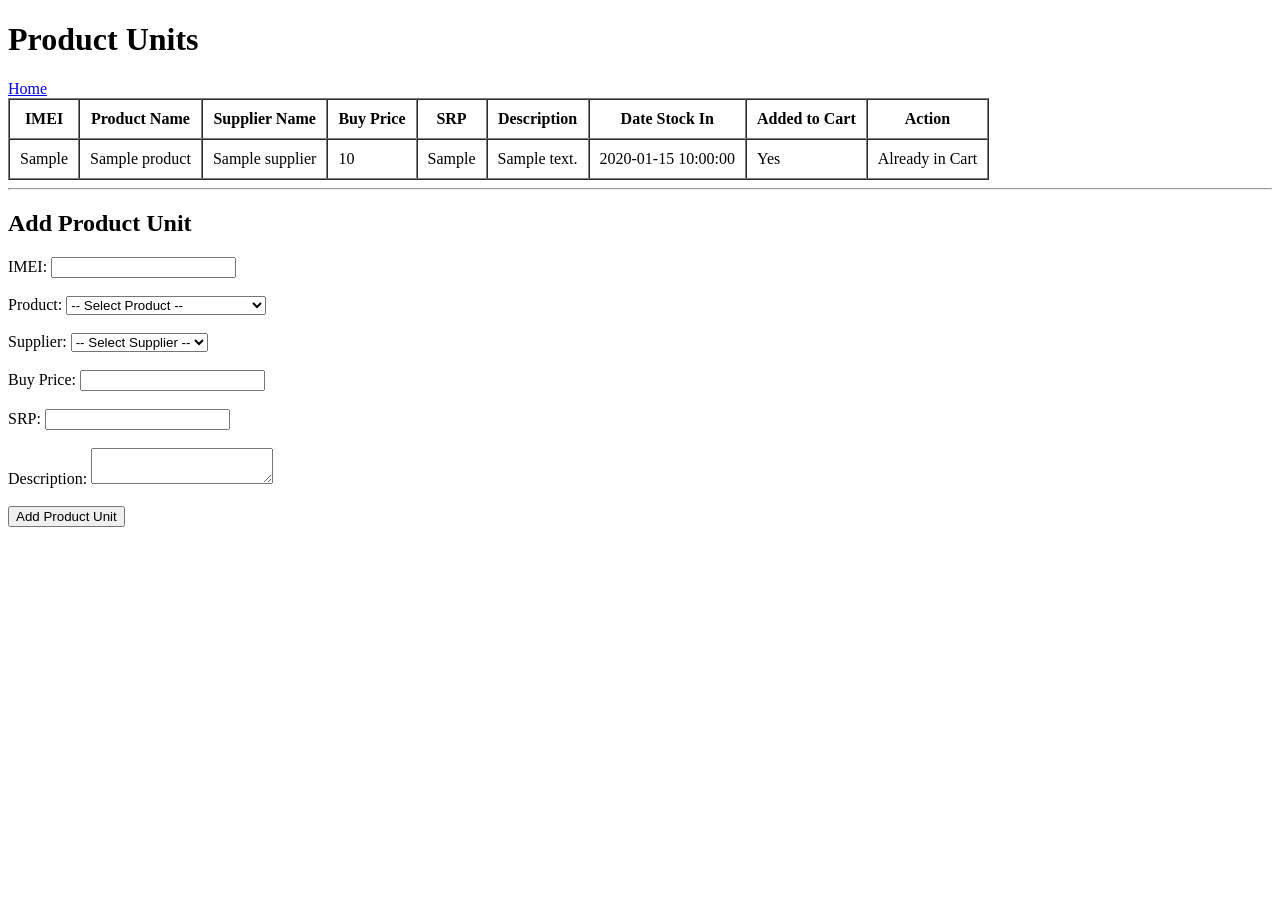
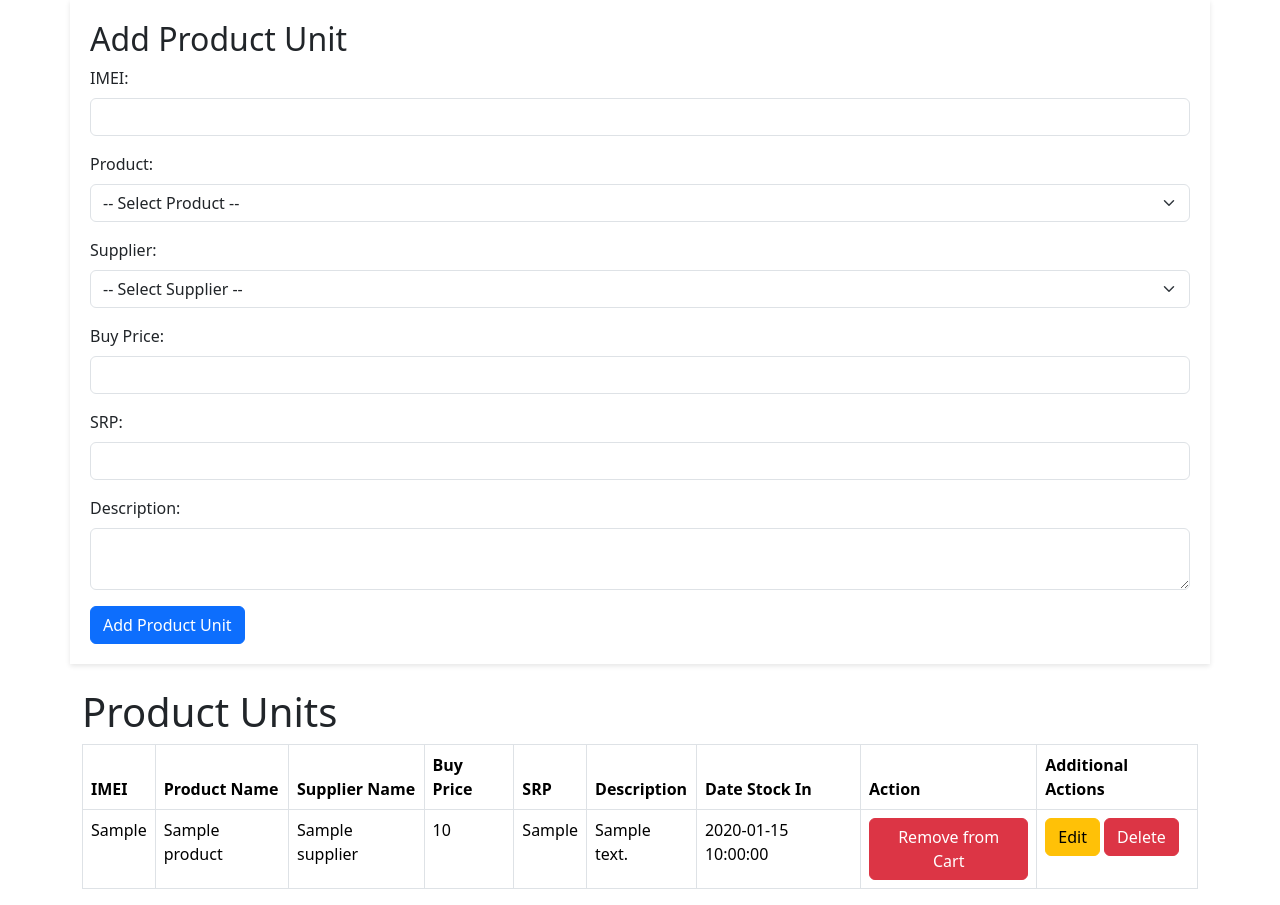
Before and after one commit to vicky5571/sales_hp_remake, a PHP site: page /product_unit.php in a window 1280 px wide. Before the commit the page ends 527 px from the top, so only its background shows below. Run offline with PHP 8.4, Linux system fonts and the light colour scheme; the visitor is signed in with stand-in values (Sample User, id 1); tables that the repository leaves empty or names only in its code hold one stand-in row (values such as "Sample post").

Commit message:
add to cart done

```diff
--- a/add_to_cart.php
+++ b/add_to_cart.php
@@ -36,6 +36,10 @@
             $update_cart_query = "UPDATE carts SET quantity = quantity + 1 WHERE cart_id = '$cart_id'";
             $conn->query($update_cart_query);
 
+            // Update ADDED_TO_CART to 1
+            $update_product_unit_query = "UPDATE product_unit SET ADDED_TO_CART = 1 WHERE IMEI = '$imei'";
+            $conn->query($update_product_unit_query);
+
             echo "Item added to cart successfully!";
         } else {
             die("Error adding item to cart: " . $conn->error);
@@ -44,4 +48,3 @@
 } else {
     echo "Invalid request method.";
 }
-?>
--- a/carts.php
+++ b/carts.php
@@ -31,9 +31,11 @@
 ?>
 <!DOCTYPE html>
 <html>
+
 <head>
     <title>Cart</title>
 </head>
+
 <body>
     <h1>Your Cart</h1>
     <table>
@@ -43,6 +45,7 @@
                 <th>Description</th>
                 <th>Buy Price</th>
                 <th>SRP</th>
+                <th>Sold Price</th>
                 <th>Action</th>
             </tr>
         </thead>
@@ -68,4 +71,5 @@
     <p>Total Price: <?= $totalPrice ?></p>
     <a href="checkout.php">Checkout</a>
 </body>
+
 </html>
--- a/product_unit.php
+++ b/product_unit.php
@@ -21,66 +21,8 @@
                       JOIN SUPPLIERS s ON pu.SUPPLIER_ID = s.SUPPLIER_ID";
 $productUnitsResult = $conn->query($productUnitsQuery);
 
-// Handle form submission for adding a product unit
-if ($_SERVER['REQUEST_METHOD'] == 'POST' && isset($_POST['add_product_unit'])) {
-    $imei = $_POST['imei'];
-    $productId = $_POST['product_id'];
-    $supplierId = $_POST['supplier_id'];
-    $buyPrice = $_POST['buy_price'];
-    $srp = $_POST['srp'];
-    $description = $_POST['product_unit_description'];
-    $dateStockIn = date('Y-m-d H:i:s'); // Current date and time
+?>
 
-    $conn->begin_transaction();
-
-    try {
-        // Insert into product_unit table
-        $insertQuery = "INSERT INTO PRODUCT_UNIT (IMEI, PRODUCT_ID, SUPPLIER_ID, BUY_PRICE, SRP,
-                        PRODUCT_UNIT_DESCRIPTION, DATE_STOCK_IN)
-                        VALUES ('$imei', '$productId', '$supplierId', '$buyPrice', '$srp',
-                        '$description', '$dateStockIn')";
-        $conn->query($insertQuery);
-
-        // Update quantity in products table
-        $updateQuantityQuery = "UPDATE PRODUCTS SET QUANTITY = QUANTITY + 1 WHERE PRODUCT_ID = '$productId'";
-        $conn->query($updateQuantityQuery);
-
-        $conn->commit();
-
-        echo "<script>alert('Product unit added successfully, and product quantity updated!');
-              window.location.href='product_unit.php';</script>";
-    } catch (Exception $e) {
-        $conn->rollback();
-        echo "<script>alert('Error: " . $e->getMessage() . "');</script>";
-    }
-}
-
-// Handle Add to Cart Action
-if ($_SERVER['REQUEST_METHOD'] == 'POST' && isset($_POST['add_to_cart'])) {
-    $imei = $_POST['imei'];
-    $cartId = 1; // Assuming a default cart_id, replace with dynamic logic if required
-
-    $conn->begin_transaction();
-
-    try {
-        // Insert into cart_items
-        $addItemQuery = "INSERT INTO CART_ITEMS (CART_ID, IMEI) VALUES ('$cartId', '$imei')";
-        $conn->query($addItemQuery);
-
-        // Update product_unit added_to_cart column
-        $updateProductUnitQuery = "UPDATE PRODUCT_UNIT SET ADDED_TO_CART = TRUE WHERE IMEI = '$imei'";
-        $conn->query($updateProductUnitQuery);
-
-        $conn->commit();
-        echo "<script>alert('Product unit added to cart successfully!');
-              window.location.href='product_unit.php';</script>";
-    } catch (Exception $e) {
-        $conn->rollback();
-        echo "<script>alert('Error: " . $e->getMessage() . "');</script>";
-    }
-}
-
-?>
 
 <!DOCTYPE html>
 <html lang="en">
@@ -88,15 +30,65 @@
 <head>
     <meta charset="UTF-8">
     <meta name="viewport" content="width=device-width, initial-scale=1.0">
-    <title>Product Unit</title>
+    <title>Product Units</title>
+    <link href="https://cdn.jsdelivr.net/npm/bootstrap@5.3.0-alpha3/dist/css/bootstrap.min.css" rel="stylesheet">
+    <style>
+        #addProductUnitSection {
+            position: sticky;
+            top: 0;
+            z-index: 1000;
+            background-color: white;
+            padding: 20px;
+            box-shadow: 0 2px 5px rgba(0, 0, 0, 0.1);
+        }
+    </style>
 </head>
 
 <body>
+    <div id="addProductUnitSection" class="container">
+        <h2>Add Product Unit</h2>
+        <form method="POST" action="">
+            <div class="mb-3">
+                <label for="imei" class="form-label">IMEI:</label>
+                <input type="text" name="imei" id="imei" class="form-control" required>
+            </div>
+            <div class="mb-3">
+                <label for="product_id" class="form-label">Product:</label>
+                <select name="product_id" id="product_id" class="form-select" required>
+                    <option value="">-- Select Product --</option>
+                    <?php while ($product = $productsResult->fetch_assoc()) : ?>
+                        <option value="<?= $product['PRODUCT_ID']; ?>"><?= $product['PRODUCT_NAME']; ?> (Quantity: <?= $product['QUANTITY']; ?>)</option>
+                    <?php endwhile; ?>
+                </select>
+            </div>
+            <div class="mb-3">
+                <label for="supplier_id" class="form-label">Supplier:</label>
+                <select name="supplier_id" id="supplier_id" class="form-select" required>
+                    <option value="">-- Select Supplier --</option>
+                    <?php while ($supplier = $suppliersResult->fetch_assoc()) : ?>
+                        <option value="<?= $supplier['SUPPLIER_ID']; ?>"><?= $supplier['SUPPLIER_NAME']; ?></option>
+                    <?php endwhile; ?>
+                </select>
+            </div>
+            <div class="mb-3">
+                <label for="buy_price" class="form-label">Buy Price:</label>
+                <input type="number" name="buy_price" id="buy_price" class="form-control" step="0.01" required>
+            </div>
+            <div class="mb-3">
+                <label for="srp" class="form-label">SRP:</label>
+                <input type="number" name="srp" id="srp" class="form-control" step="0.01" required>
+            </div>
+            <div class="mb-3">
+                <label for="product_unit_description" class="form-label">Description:</label>
+                <textarea name="product_unit_description" id="product_unit_description" class="form-control" required></textarea>
+            </div>
+            <button type="submit" name="add_product_unit" class="btn btn-primary">Add Product Unit</button>
+        </form>
+    </div>
+
+    <div class="container mt-4">
         <h1>Product Units</h1>
-    <a href="index.php">Home</a>
-
-    <!-- Display Product Units Table -->
-    <table border="1" cellpadding="10" cellspacing="0">
+        <table class="table table-bordered">
             <thead>
                 <tr>
                     <th>IMEI</th>
@@ -106,78 +98,76 @@
                     <th>SRP</th>
                     <th>Description</th>
                     <th>Date Stock In</th>
-                <th>Added to Cart</th>
                     <th>Action</th>
+                    <th>Additional Actions</th>
                 </tr>
             </thead>
             <tbody>
                 <?php while ($productUnit = $productUnitsResult->fetch_assoc()) : ?>
                     <tr>
-                    <td><?= $productUnit['IMEI']; ?></td>
-                    <td><?= $productUnit['PRODUCT_NAME']; ?></td>
-                    <td><?= $productUnit['SUPPLIER_NAME']; ?></td>
-                    <td><?= $productUnit['BUY_PRICE']; ?></td>
-                    <td><?= $productUnit['SRP']; ?></td>
-                    <td><?= $productUnit['PRODUCT_UNIT_DESCRIPTION']; ?></td>
-                    <td><?= $productUnit['DATE_STOCK_IN']; ?></td>
-                    <td><?= $productUnit['ADDED_TO_CART'] ? 'Yes' : 'No'; ?></td>
+                        <td><?= htmlspecialchars($productUnit['IMEI']); ?></td>
+                        <td><?= htmlspecialchars($productUnit['PRODUCT_NAME']); ?></td>
+                        <td><?= htmlspecialchars($productUnit['SUPPLIER_NAME']); ?></td>
+                        <td><?= htmlspecialchars($productUnit['BUY_PRICE']); ?></td>
+                        <td><?= htmlspecialchars($productUnit['SRP']); ?></td>
+                        <td><?= htmlspecialchars($productUnit['PRODUCT_UNIT_DESCRIPTION']); ?></td>
+                        <td><?= htmlspecialchars($productUnit['DATE_STOCK_IN']); ?></td>
                         <td>
                             <?php if (!$productUnit['ADDED_TO_CART']) : ?>
-                            <form action="add_to_cart.php" method="post">
+                                <button class="btn btn-success" onclick="showSoldPriceModal('<?= htmlspecialchars($productUnit['IMEI']); ?>')">Add to Cart</button>
+                            <?php else : ?>
+                                <form action="remove_from_cart.php" method="post">
                                     <input type="hidden" name="imei" value="<?= htmlspecialchars($productUnit['IMEI']); ?>">
-                                <input type="hidden" name="sold_price" value="<?= htmlspecialchars($productUnit['SRP']); ?>">
-                                <button type="submit">Add to Cart</button>
+                                    <button type="submit" class="btn btn-danger">Remove from Cart</button>
                                 </form>
-                        <?php else : ?>
-                            <span>Already in Cart</span>
                             <?php endif; ?>
+                        </td>
+                        <td>
+                            <a href="edit_product_unit.php?imei=<?= htmlspecialchars($productUnit['IMEI']); ?>" class="btn btn-warning">Edit</a>
+                            <form action="delete_product_unit.php" method="post" style="display:inline;">
+                                <input type="hidden" name="imei" value="<?= htmlspecialchars($productUnit['IMEI']); ?>">
+                                <button type="submit" class="btn btn-danger">Delete</button>
+                            </form>
                         </td>
                     </tr>
                 <?php endwhile; ?>
             </tbody>
         </table>
+    </div>
 
-    <hr>
+    <!-- Modal for Sold Price -->
+    <div class="modal fade" id="soldPriceModal" tabindex="-1" aria-labelledby="soldPriceModalLabel" aria-hidden="true">
+        <div class="modal-dialog">
+            <div class="modal-content">
+                <form action="add_to_cart.php" method="post">
+                    <div class="modal-header">
+                        <h5 class="modal-title" id="soldPriceModalLabel">Add Product Unit to Cart</h5>
+                        <button type="button" class="btn-close" data-bs-dismiss="modal" aria-label="Close"></button>
+                    </div>
+                    <div class="modal-body">
+                        <input type="hidden" name="imei" id="modalImei">
+                        <div class="mb-3">
+                            <label for="sold_price" class="form-label">Sold Price:</label>
+                            <input type="number" name="sold_price" id="sold_price" class="form-control" step="0.01" required>
+                        </div>
+                    </div>
+                    <div class="modal-footer">
+                        <button type="button" class="btn btn-secondary" data-bs-dismiss="modal">Cancel</button>
+                        <button type="submit" class="btn btn-primary">Add to Cart</button>
+                    </div>
+                </form>
+            </div>
+        </div>
+    </div>
 
-    <!-- Add Product Unit Form -->
-    <h2>Add Product Unit</h2>
-    <form method="POST" action="">
-        <label for="imei">IMEI:</label>
-        <input type="text" name="imei" id="imei" required>
-        <br><br>
-
-        <label for="product_id">Product:</label>
-        <select name="product_id" id="product_id" required>
-            <option value="">-- Select Product --</option>
-            <?php while ($product = $productsResult->fetch_assoc()) : ?>
-                <option value="<?= $product['PRODUCT_ID']; ?>"><?= $product['PRODUCT_NAME']; ?> (Quantity: <?= $product['QUANTITY']; ?>)</option>
-            <?php endwhile; ?>
-        </select>
-        <br><br>
-
-        <label for="supplier_id">Supplier:</label>
-        <select name="supplier_id" id="supplier_id" required>
-            <option value="">-- Select Supplier --</option>
-            <?php while ($supplier = $suppliersResult->fetch_assoc()) : ?>
-                <option value="<?= $supplier['SUPPLIER_ID']; ?>"><?= $supplier['SUPPLIER_NAME']; ?></option>
-            <?php endwhile; ?>
-        </select>
-        <br><br>
-
-        <label for="buy_price">Buy Price:</label>
-        <input type="number" name="buy_price" id="buy_price" step="0.01" required>
-        <br><br>
-
-        <label for="srp">SRP:</label>
-        <input type="number" name="srp" id="srp" step="0.01" required>
-        <br><br>
-
-        <label for="product_unit_description">Description:</label>
-        <textarea name="product_unit_description" id="product_unit_description" required></textarea>
-        <br><br>
-
-        <button type="submit" name="add_product_unit">Add Product Unit</button>
-    </form>
+    <script>
+        function showSoldPriceModal(imei) {
+            document.getElementById('modalImei').value = imei;
+            var modal = new bootstrap.Modal(document.getElementById('soldPriceModal'));
+            modal.show();
+        }
+    </script>
+    <script src="https://cdn.jsdelivr.net/npm/bootstrap@5.3.0-alpha3/dist/js/bootstrap.bundle.min.js"></script>
 </body>
 
 </html>
```
Lines whose indentation alone changed are shown as unchanged.
